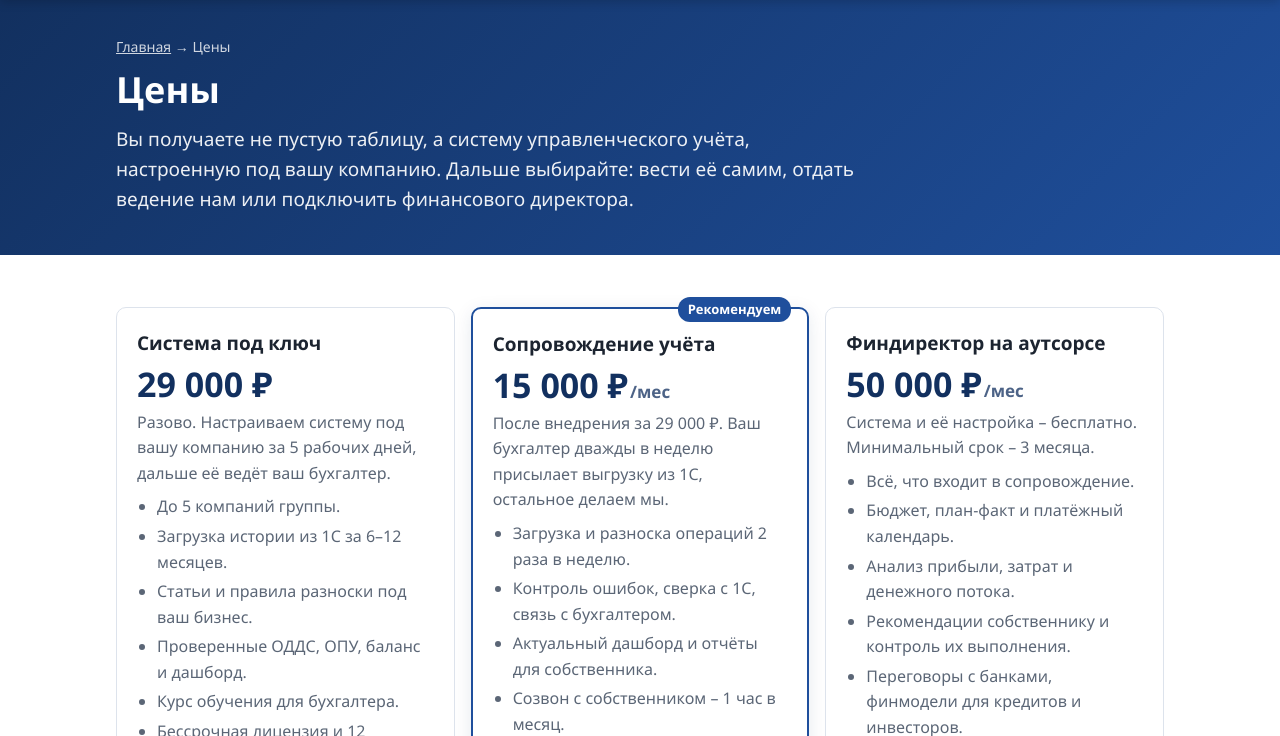
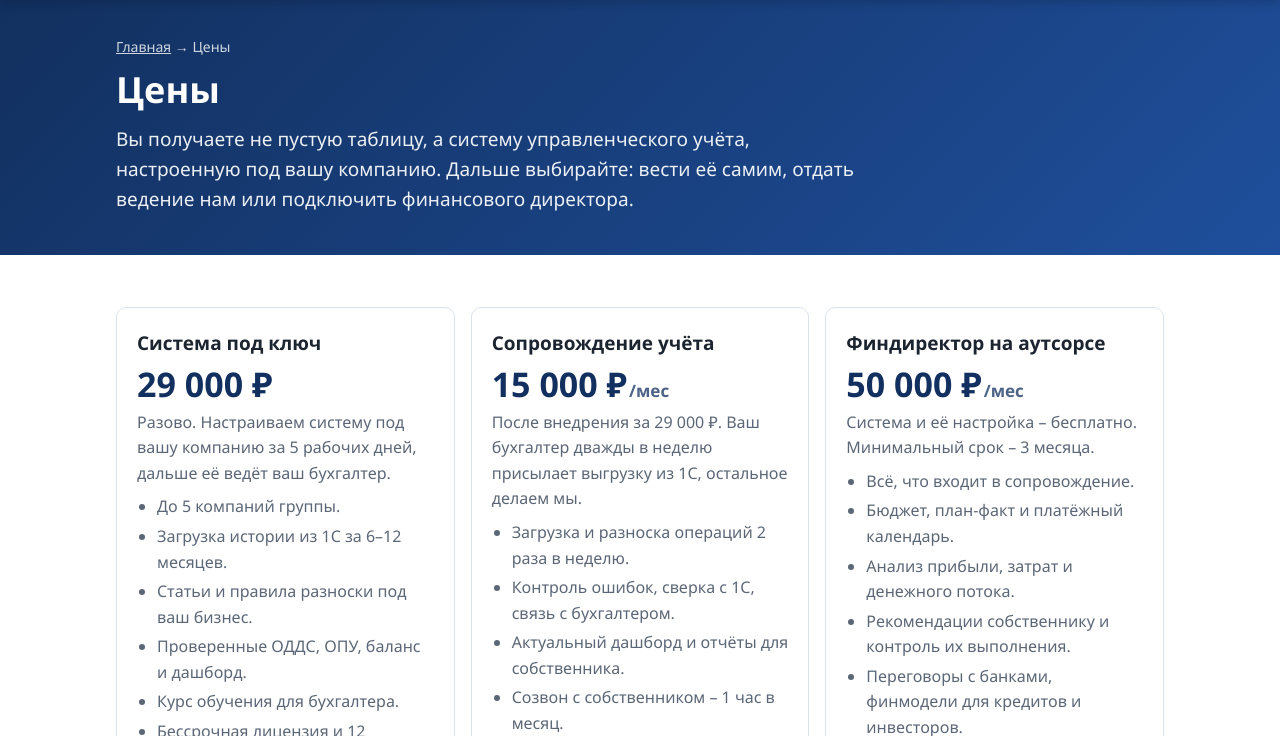
Before and after one commit to on-fin/on-fin.ru, a plain HTML site: page ceny.html in a window 1280 px wide. Shown: the part 64-800 px from the top of the page. Drawn offline with Linux system fonts and the light colour scheme.

Commit message:
Цены и главная: без пометки «Рекомендуем» у сопровождения, карточки одинаковые
Co-Authored-By: Claude Opus 5.5 <noreply@anthropic.com>

```diff
--- a/ceny.html
+++ b/ceny.html
@@ -115,8 +115,7 @@
           <li>Бессрочная лицензия и 12 месяцев поддержки.</li>
         </ul>
       </div>
-      <div class="card card-main">
-        <div class="badge">Рекомендуем</div>
+      <div class="card">
         <h3>Сопровождение учёта</h3>
         <div class="plan-sum">15&nbsp;000&nbsp;₽<span class="per">/мес</span></div>
         <p class="plan-note">После внедрения за 29&nbsp;000&nbsp;₽. Ваш бухгалтер дважды в неделю присылает выгрузку из 1С, остальное делаем мы.</p>
```
Also changed, not shown: _src/pages/ceny.html (+1 -2 lines), _src/pages/index.html (+1 -1 lines), index.html (+1 -1 lines).
